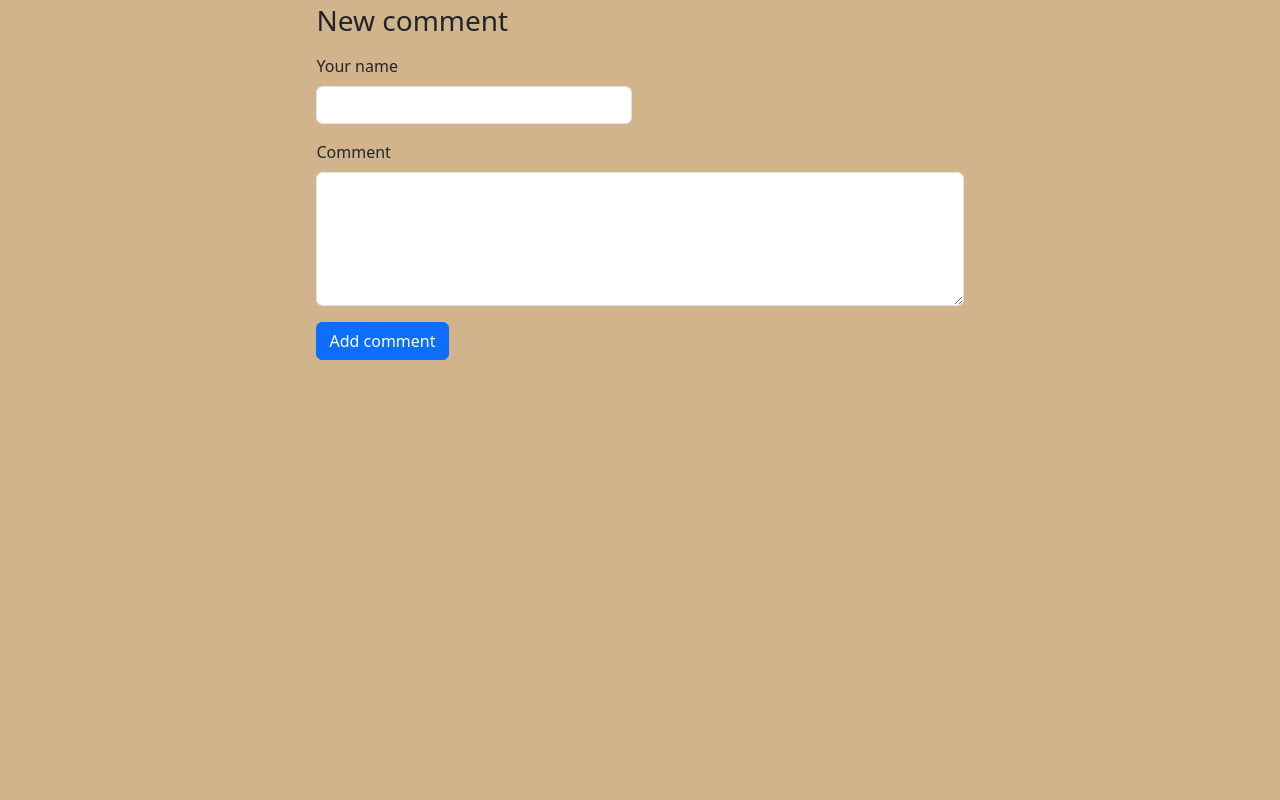
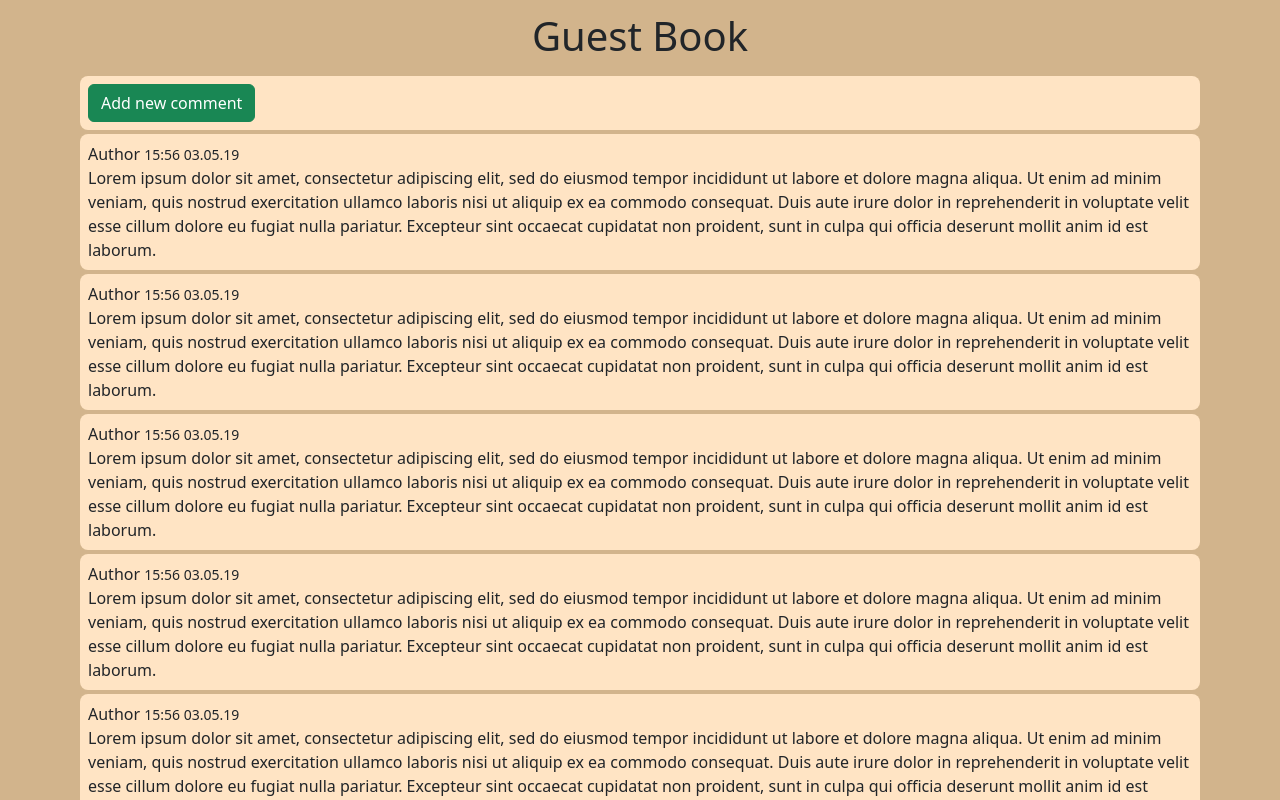
Before and after one commit to AndrryArmor/GuestBook, a Vue app in the folder Frontend/: page / in a window 1280 px wide. Shown: the top 800 px of the page. Built offline with nearby package versions, Linux system fonts and the light colour scheme.

Commit message:
Add interaction to comment adding form

```diff
--- a/Frontend/index.html
+++ b/Frontend/index.html
@@ -6,7 +6,7 @@
     <title>Guest Book</title>
   </head>
   <body class="body">
-    <div id="app"></div>
+    <div id="app" class="py-1"></div>
     <script type="module" src="/src/main.js"></script>
   </body>
 </html>
--- a/Frontend/src/App.vue
+++ b/Frontend/src/App.vue
@@ -1,13 +1,16 @@
 <template>
+  <TheHeading />
   <GuestBook />
 </template>
 
 <script>
+import TheHeading from "./components/TheHeading.vue";
 import GuestBook from "./components/GuestBook.vue";
 
 export default {
   name: "App",
   components: {
+    TheHeading,
     GuestBook,
   },
 };
--- a/Frontend/src/components/GuestBook.vue
+++ b/Frontend/src/components/GuestBook.vue
@@ -1,13 +1,26 @@
 <template>
-  <GuestBookAddCommentForm />
+  <div class="container-xl">
+    <div class="row row-cols-1 g-1 justify-content-center">
+      <GuestBookAddCommentForm />
+      <GuestBookComment />
+      <GuestBookComment />
+      <GuestBookComment />
+      <GuestBookComment />
+      <GuestBookComment />
+      <GuestBookComment />
+      <GuestBookComment />
+    </div>
+  </div>
 </template>
 
 <script>
+import GuestBookComment from "./GuestBookComment.vue";
 import GuestBookAddCommentForm from "./GuestBookAddCommentForm.vue";
 
 export default {
   name: "GuestBook",
   components: {
+    GuestBookComment,
     GuestBookAddCommentForm,
   },
 };
--- a/Frontend/src/components/GuestBookAddCommentForm.vue
+++ b/Frontend/src/components/GuestBookAddCommentForm.vue
@@ -1,29 +1,65 @@
 <template>
-  <div class="row mx-0 justify-content-center">
-    <div class="col-auto p-1">
-      <h3 class="mb-3">New comment</h3>
-      <form class="row g-3">
-        <div class="col-6">
+  <div class="comment rounded-3 col-xxl-10 p-2">
+    <button v-if="!isAddCommentFormActive" @click="toggleAddCommentForm" class="btn btn-success">
+      Add new comment
+    </button>
+    <template v-else>
+      <h5 class="mb-2">New comment</h5>
+      <form @submit="onCommentSubmit" @reset="onCommentReset" class="row g-2">
+        <div class="col-12" style="max-width: 15rem">
           <label for="comment-name" class="form-label">Your name</label>
-          <input type="text" class="form-control" id="comment-name" />
+          <input type="text" v-model="authorName" class="form-control" id="comment-name" />
         </div>
         <div class="col-12">
           <label for="comment-text" class="form-label">Comment</label>
-          <textarea class="form-control" id="comment-text" rows="5"></textarea>
+          <textarea v-model="comment" class="form-control" id="comment-text" rows="3"></textarea>
         </div>
-        <div class="col">
-          <button type="submit" class="btn btn-primary">Add comment</button>
+        <div class="col-12">
+          <div class="row row-cols-auto g-2">
+            <div class="col">
+              <button type="submit" class="btn btn-success">Add comment</button>
+            </div>
+            <div class="col">
+              <button @click="toggleAddCommentForm" type="reset" class="btn btn-secondary">
+                Cancel
+              </button>
+            </div>
+          </div>
         </div>
       </form>
-    </div>
+    </template>
   </div>
 </template>
 
 <script>
 export default {
-  name: "GuestBook",
-  components: {},
+  name: "GuestBookAddCommentForm",
+
+  data() {
+    return {
+      authorName: "",
+      comment: "",
+      isAddCommentFormActive: false,
+    };
+  },
+
+  methods: {
+    toggleAddCommentForm() {
+      this.isAddCommentFormActive = !this.isAddCommentFormActive;
+    },
+    onCommentSubmit() {
+      alert(`Your name is ${this.authorName} and your comment is ${this.comment}.`);
+    },
+    onCommentReset() {
+      this.authorName = "";
+      this.comment = "";
+    },
+  },
 };
 </script>
 
-<style scoped></style>
+<style scoped>
+.comment {
+  background-color: bisque;
+}
+</style>
--- /dev/null
+++ b/Frontend/src/components/GuestBookComment.vue
@@ -0,0 +1,26 @@
+<template>
+  <div class="comment rounded-3 col-xxl-10 p-2">
+    <span class="h6">Author </span>
+    <small>15:56 03.05.19</small>
+    <br />
+    <span>
+      Lorem ipsum dolor sit amet, consectetur adipiscing elit, sed do eiusmod tempor incididunt ut
+      labore et dolore magna aliqua. Ut enim ad minim veniam, quis nostrud exercitation ullamco
+      laboris nisi ut aliquip ex ea commodo consequat. Duis aute irure dolor in reprehenderit in
+      voluptate velit esse cillum dolore eu fugiat nulla pariatur. Excepteur sint occaecat cupidatat
+      non proident, sunt in culpa qui officia deserunt mollit anim id est laborum.
+    </span>
+  </div>
+</template>
+
+<script>
+export default {
+  name: "GuestBookComment",
+};
+</script>
+
+<style scoped>
+.comment {
+  background-color: bisque;
+}
+</style>
--- /dev/null
+++ b/Frontend/src/components/TheHeading.vue
@@ -0,0 +1,17 @@
+<template>
+  <div class="container-xl">
+    <div class="row">
+      <div class="col p-2 text-center">
+        <h1>Guest Book</h1>
+      </div>
+    </div>
+  </div>
+</template>
+
+<script>
+export default {
+  name: "TheHeading",
+};
+</script>
+
+<style scoped></style>
```
